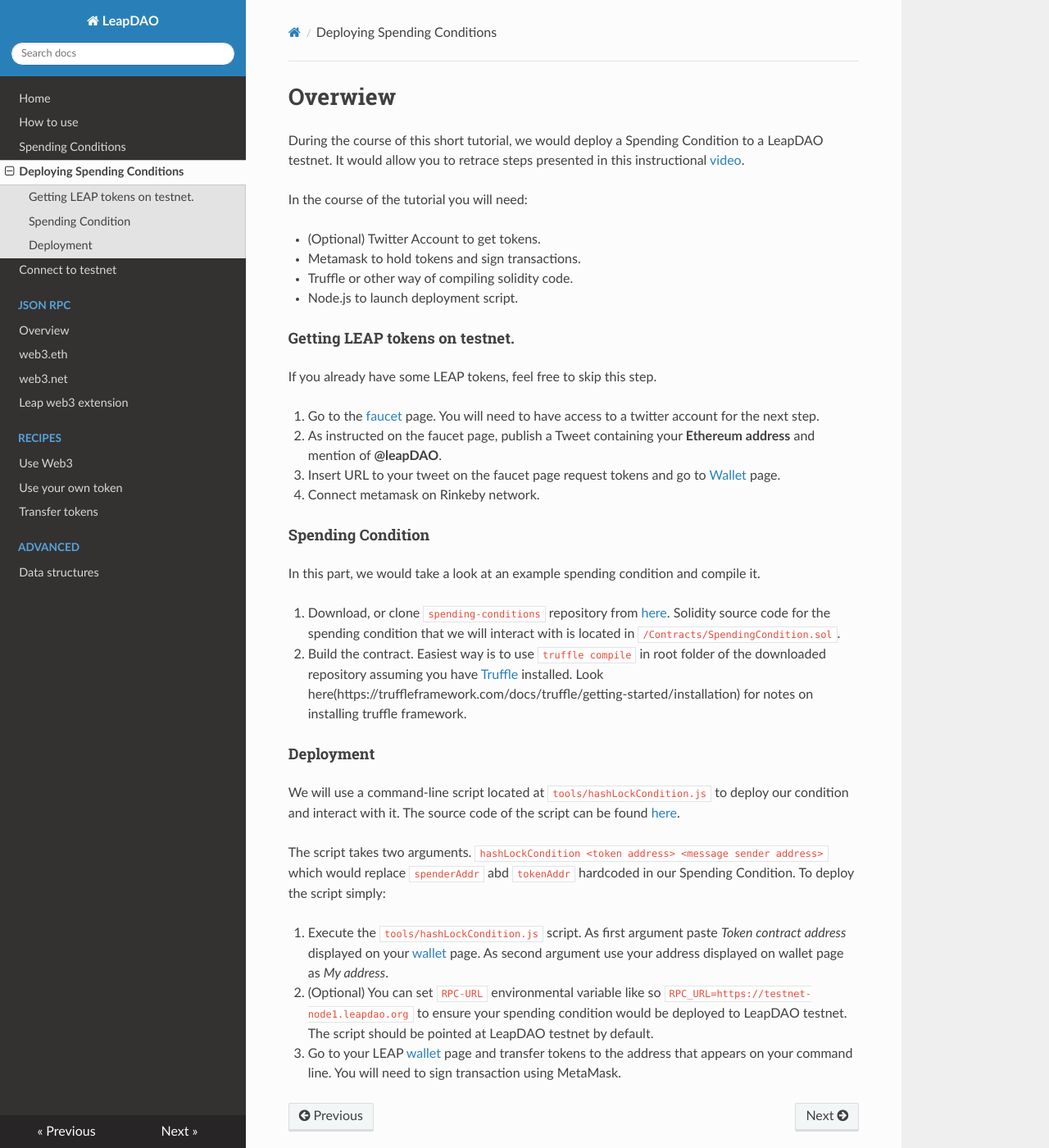
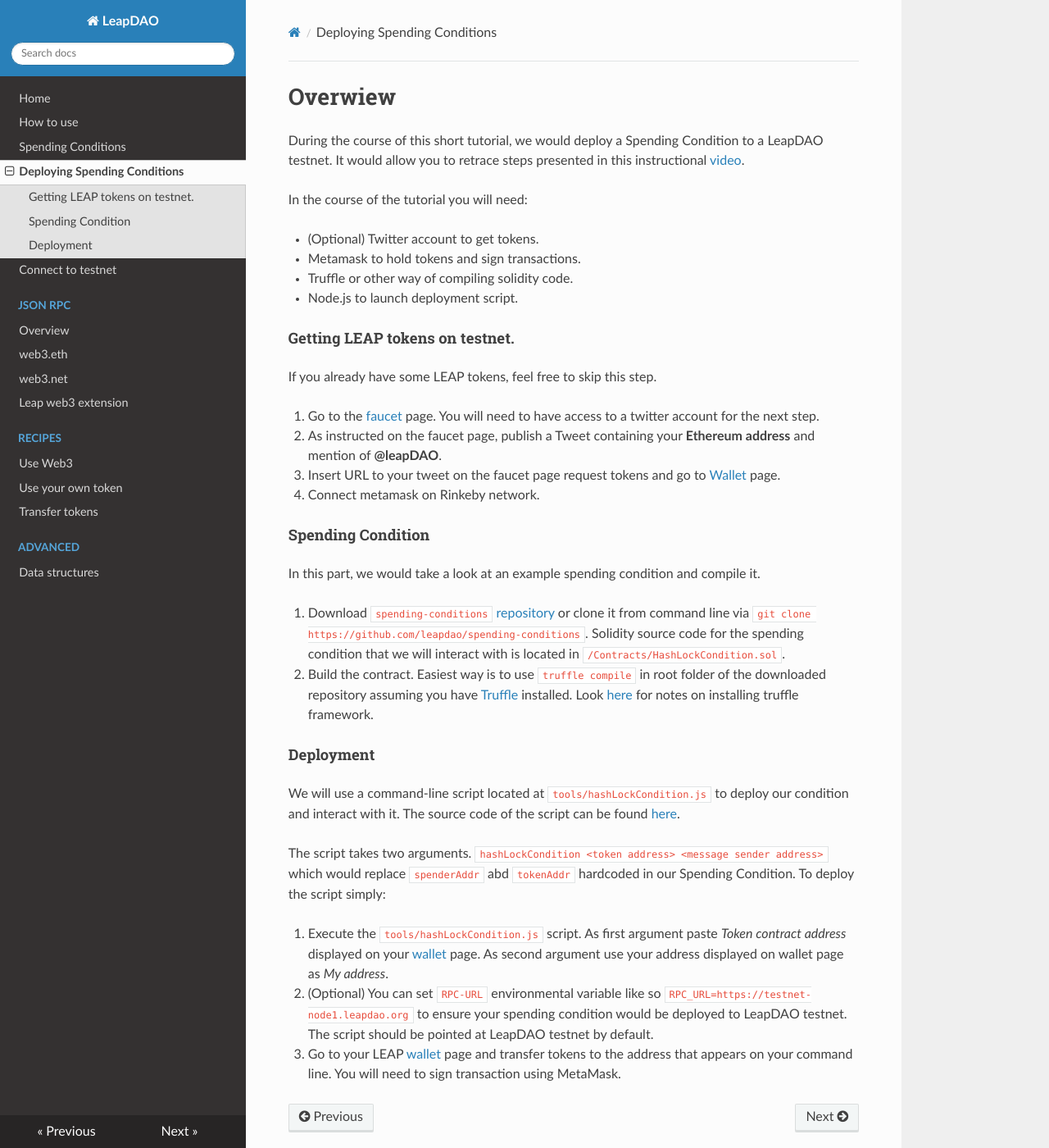
Before and after one commit to leapdao/docs, an MkDocs documentation site: the page built from docs/spending-tutorial.md, in a window 1280 px wide and 1400 px high. Shown: the whole window at 82% size. Built offline with MkDocs 1.6.1, drawn with Linux system fonts in a browser that asks for light colours; nearby versions of some CDN libraries.

Commit message:
More fixes, add git-clone

```diff
--- a/docs/spending-tutorial.md
+++ b/docs/spending-tutorial.md
@@ -8,14 +8,14 @@ During the course of this short tutorial, we would deploy a Spending Condition t
 
 In the course of the tutorial you will need:
 
-- (Optional) Twitter Account to get tokens.
+- (Optional) Twitter account to get tokens.
 - Metamask to hold tokens and sign transactions.
 - Truffle or other way of compiling solidity code.
 - Node.js to launch deployment script.
 
 #### Getting LEAP tokens on testnet.
 
-If you already have some  LEAP tokens, feel free to skip this step.
+If you already have some LEAP tokens, feel free to skip this step.
 
 1. Go to the [faucet](https://testnet.leapdao.org/faucet) page. You will need to have access to a twitter account for the next step.
 2. As instructed on the faucet page, publish a Tweet containing your **Ethereum address** and mention of **@leapDAO**.
@@ -25,8 +25,8 @@ If you already have some  LEAP tokens, feel free to skip this step.
 #### Spending Condition
 In this part, we would take a look at an example spending condition and compile it.
 
-1. Download, or clone `spending-conditions` repository from [here](https://github.com/leapdao/spending-conditions/blob/master/tools/hashLockCondition.js). Solidity source code for the spending condition that we will interact with is located in `/Contracts/SpendingCondition.sol`.
-2. Build the contract. Easiest way is to use `truffle compile` in root folder of the downloaded repository assuming you have [Truffle](https://truffleframework.com/) installed. Look here(https://truffleframework.com/docs/truffle/getting-started/installation) for notes on installing truffle framework.
+1. Download `spending-conditions` [repository](https://github.com/leapdao/spending-conditions) or clone it from command line via `git clone https://github.com/leapdao/spending-conditions`. Solidity source code for the spending condition that we will interact with is located in `/Contracts/HashLockCondition.sol`.
+2. Build the contract. Easiest way is to use `truffle compile` in root folder of the downloaded repository assuming you have [Truffle](https://truffleframework.com/) installed. Look [here](https://truffleframework.com/docs/truffle/getting-started/installation) for notes on installing truffle framework.
 
 
 #### Deployment
```
